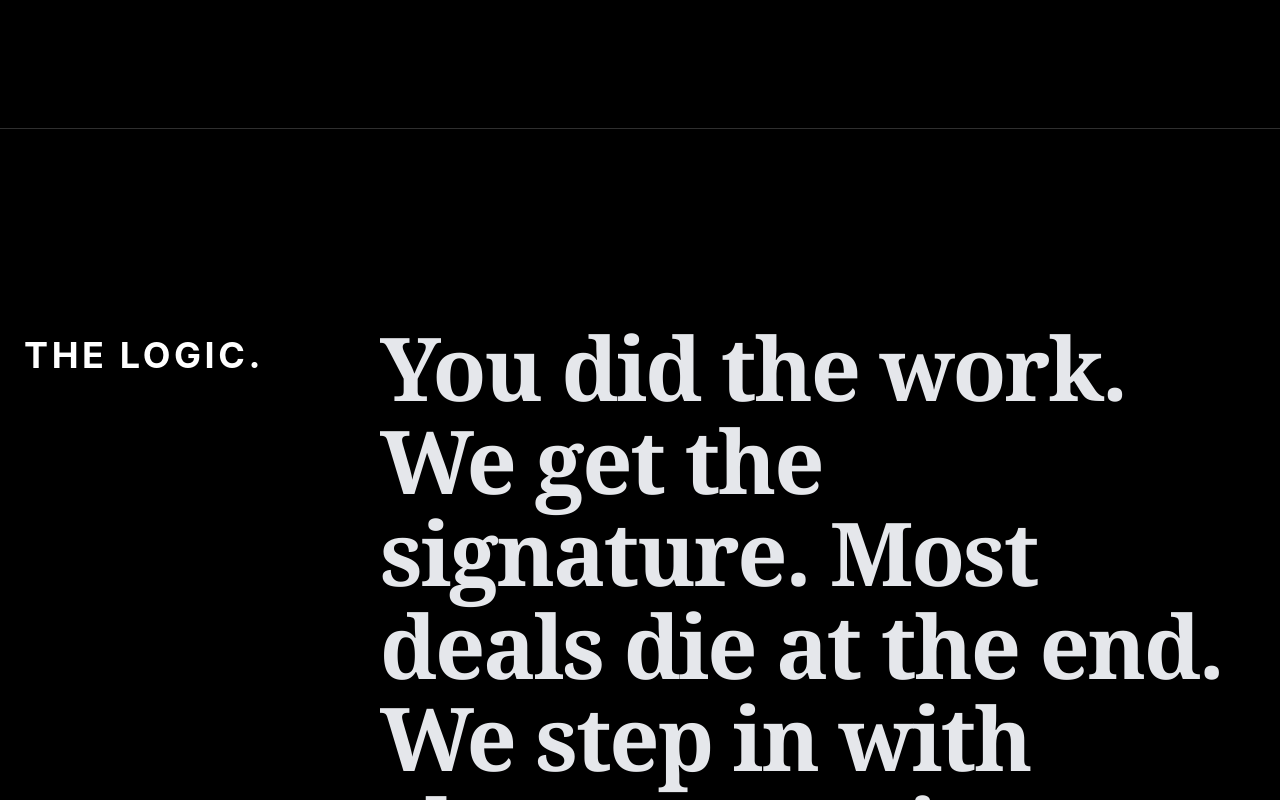
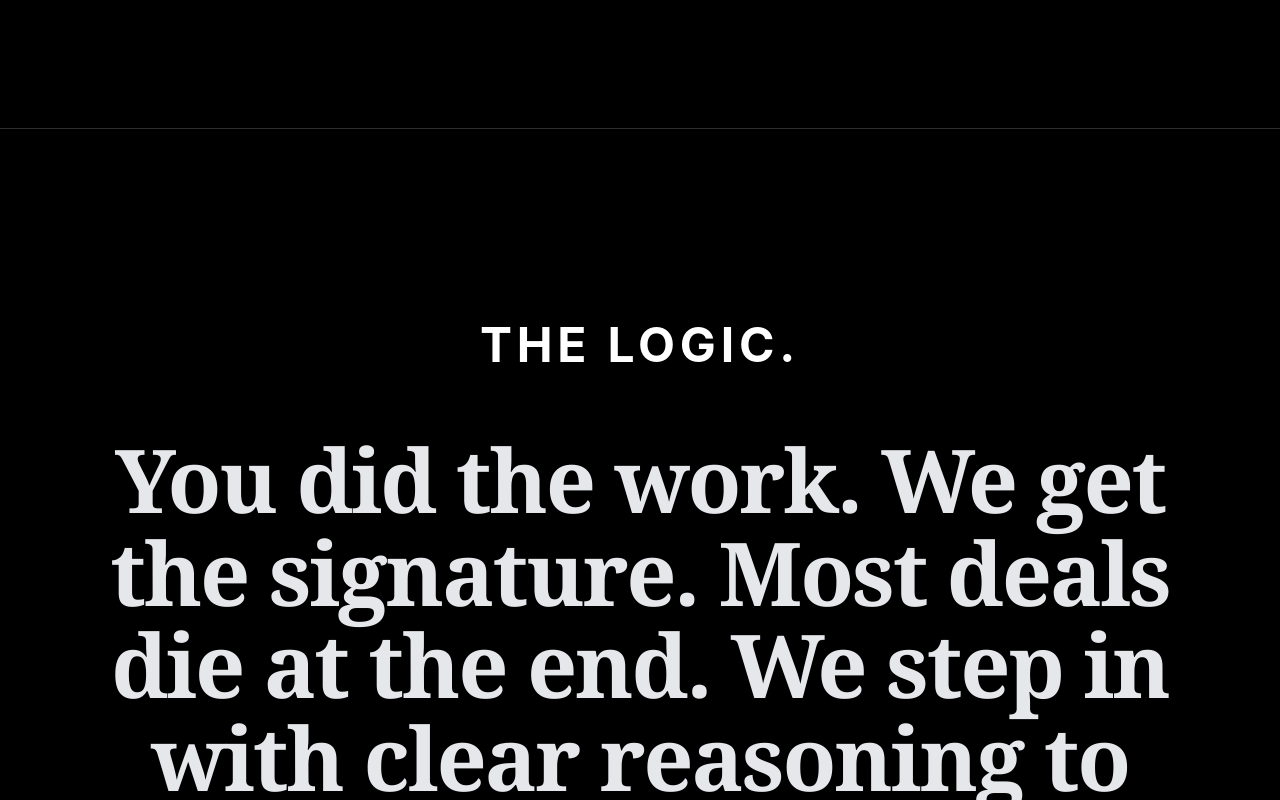
Before and after one commit to ferasfw/fw-group-landing, a Next.js app: page / in a window 1280 px wide. Shown: the part 620-1420 px from the top of the page. Built offline with nearby package versions, Linux system fonts and the light colour scheme.

Commit message:
center and scale up 'THE LOGIC' header for true monument alignment

```diff
--- a/app/page.tsx
+++ b/app/page.tsx
@@ -25,21 +25,14 @@ export default function Home() {
         </p>
       </header>
 
-      {/* The Logic - Inverted Oversized Hierarchy */}
-      <section className="px-6 py-32 lg:py-48 w-full max-w-7xl mx-auto border-b border-[#2F2F2F]">
-        <div className="flex flex-col lg:flex-row gap-8 lg:gap-16 items-start">
-          <div className="w-full lg:w-1/4">
-            {/* Scaled up from text-xl/2xl to text-3xl/4xl for structural weight */}
-            <h2 className="text-3xl md:text-4xl font-sans font-bold tracking-widest uppercase text-[#FFFFFF] leading-none mt-2 md:mt-4">
-              THE LOGIC.
-            </h2>
-          </div>
-          <div className="w-full lg:w-3/4">
-            <h3 className="text-[10vw] md:text-[4.5rem] lg:text-[5.5rem] font-serif font-bold text-[#E5E7EB] leading-[1.05] tracking-tight">
-              You did the work. We get the signature. Most deals die at the end. We step in with clear reasoning to help the customer say YES.
-            </h3>
-          </div>
-        </div>
+      {/* The Logic - Centered Monument Hierarchy */}
+      <section className="px-6 py-32 lg:py-48 w-full max-w-7xl mx-auto border-b border-[#2F2F2F] flex flex-col items-center text-center">
+        <h2 className="text-3xl md:text-5xl font-sans font-bold tracking-widest uppercase text-[#FFFFFF] leading-none mb-12 lg:mb-16">
+          THE LOGIC.
+        </h2>
+        <h3 className="text-[10vw] md:text-[4.5rem] lg:text-[5.5rem] font-serif font-bold text-[#E5E7EB] leading-[1.05] tracking-tight max-w-6xl">
+          You did the work. We get the signature. Most deals die at the end. We step in with clear reasoning to help the customer say YES.
+        </h3>
       </section>
 
       {/* What We Do - Structured Grid */}
```
